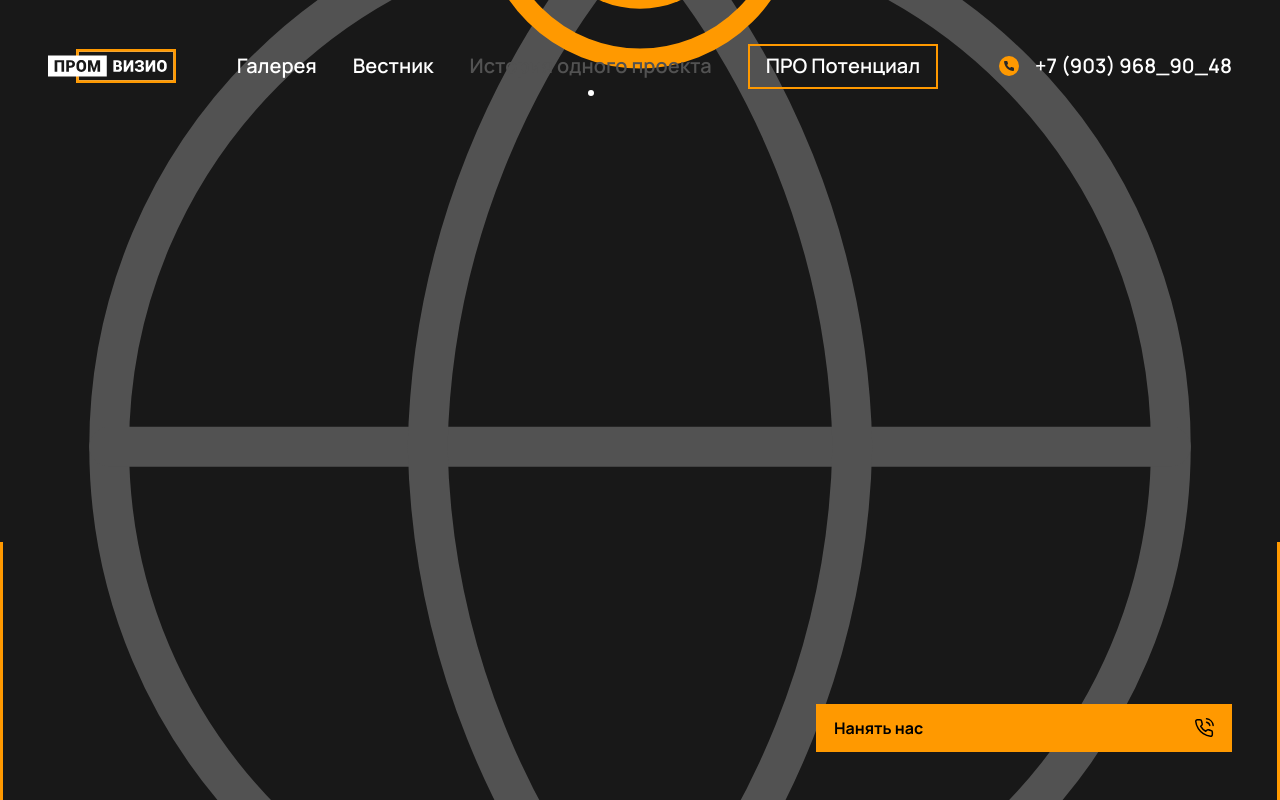
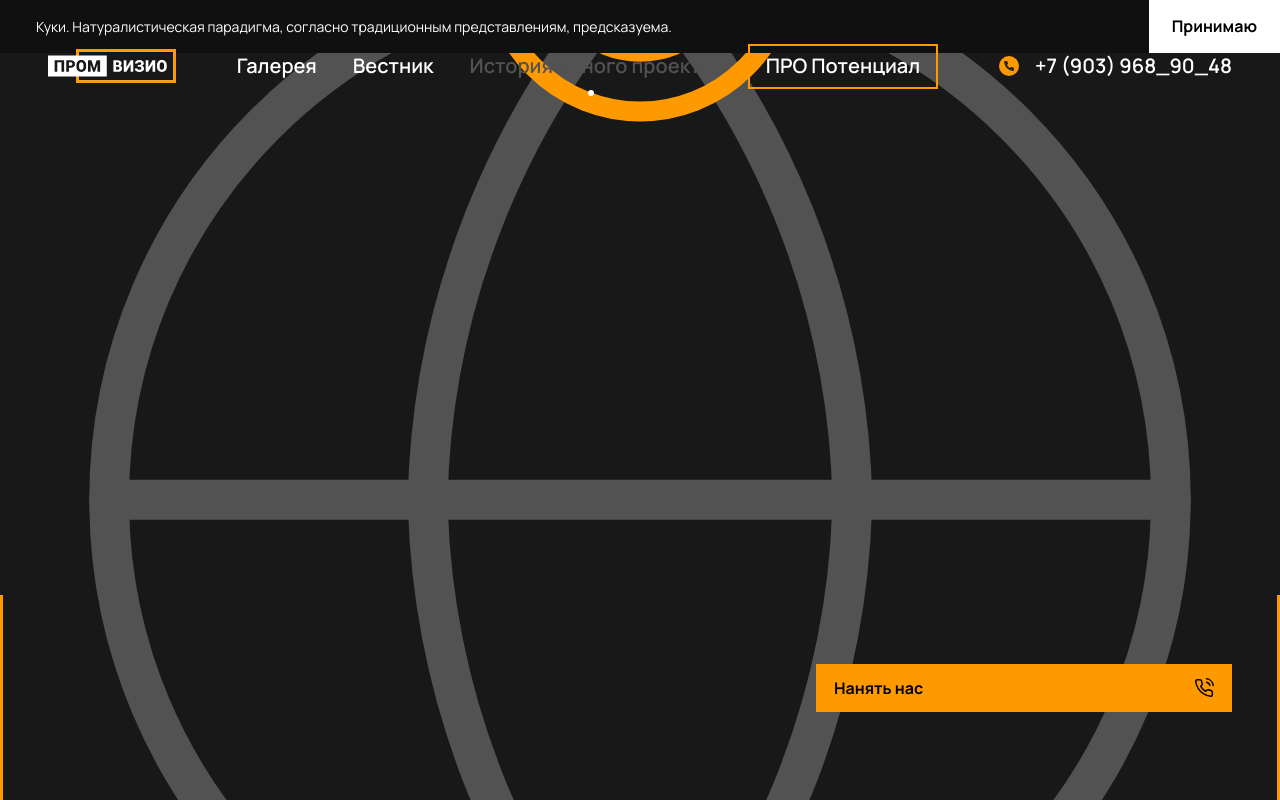
Before and after one commit to emildokukin/PromVisio, a React (Vite) app: page /project in a window 1280 px wide. Shown: the top 800 px of the page. Built offline with nearby package versions, Linux system fonts and the light colour scheme.

Commit message:
Update Cookies UI & fix overlapping issue

```diff
--- a/src/components/App.tsx
+++ b/src/components/App.tsx
@@ -25,6 +25,8 @@ const App = () => (
 
           <Header />
 
+          <Cookies />
+
           <Routes>
             <Route path='/' element={<HomePage />} />
             <Route path='/gallery' element={<GalleryPage />} />
@@ -35,8 +37,6 @@ const App = () => (
 
             <Route path='*' element={<Navigate to='/' replace />} />
           </Routes>
-
-          <Cookies />
         </Router>
       </GalleryModalProvider>
     </HireFormModalProvider>
--- a/src/components/common/cookie/Cookies.module.scss
+++ b/src/components/common/cookie/Cookies.module.scss
@@ -1,38 +1,20 @@
 .cookies {
   display: flex;
   align-items: center;
-  padding: 26px 32px;
+  justify-content: space-between;
   background: $deep-gray;
-  gap: 32px;
-
-  @include mobile {
-    justify-content: center;
-    padding: 16px;
-
-    br {
-      display: none;
-    }
-  }
 
   &-wrapper {
     position: fixed;
     z-index: $cookies-z;
     right: 0;
-    bottom: 0;
+    bottom: -1px;
+    left: 0;
+    width: 100%;
     opacity: 0;
     pointer-events: none;
     transition: all 0.2s ease-in-out;
     visibility: hidden;
-
-    @include desktop {
-      width: fit-content;
-      max-width: 626px;
-    }
-
-    @include mobile {
-      left: 0;
-      width: 100%;
-    }
 
     &.visible {
       opacity: 1;
@@ -43,16 +25,41 @@
 }
 
 .text {
+  @include font(14--11, 20--15, 400);
+
+  padding: 16px 16px 16px 36px;
   color: $white;
 
   @include mobile {
-    @include font-adapt-txt-regular;
+    padding-left: 16px;
   }
 }
 
 .button {
-  all: unset;
-  z-index: 0;
+  border: 2px solid $white;
+  background-color: $white;
+  cursor: pointer;
+  outline: none;
+  text-align: center;
+  transition: all 0.2s ease-in;
 
-  @include button-small;
+  @include desktop {
+    @include font-desktop-txt-bold;
+
+    box-sizing: content-box;
+    padding: 14px 21px;
+    line-height: 21px;
+  }
+
+  @include mobile {
+    display: flex;
+    align-items: center;
+    align-self: stretch;
+    padding: 8px 10px;
+    font-size: 13px;
+  }
+
+  @include hover {
+    border-color: $general-accent;
+  }
 }
--- a/src/components/common/cookie/Cookies.tsx
+++ b/src/components/common/cookie/Cookies.tsx
@@ -8,14 +8,13 @@ const cookiesName = 'cookies'
 const Cookies = () => {
   const [cookieState, setCookieState] = useState(true)
 
-  useEffect(() => setCookieState(!!cookies.get(cookiesName)), [])
+  useEffect(() => setCookieState(false), [])
 
   return (
-    <div className={clsx(styles.cookiesWrapper, {[styles.visible]: !cookieState})}>
+    <div className={clsx(styles.cookiesWrapper, {[styles.visible]: !cookieState, ['cookie-visible']: !cookieState})}>
       <div className={styles.cookies}>
         <h3 className={styles.text}>
-          Куки. Натуралистическая парадигма, согласно
-          <br /> традиционным представлениям, предсказуема.
+          Куки. Натуралистическая парадигма, согласно традиционным представлениям, предсказуема.
         </h3>
 
         <button
@@ -26,7 +25,7 @@ const Cookies = () => {
             setCookieState(true)
           }}
         >
-          ОК
+          Принимаю
         </button>
       </div>
     </div>
--- a/src/components/common/hire-button/HireButton.module.scss
+++ b/src/components/common/hire-button/HireButton.module.scss
@@ -47,6 +47,7 @@
   z-index: $floating-button-z;
   bottom: $padding-x;
   left: calc(100vw - 416px - #{$padding-x});
+  transition: bottom 0.3s ease-in-out;
 
   @include mobile {
     z-index: calc(#{$header-menu-z} - 1);
--- a/src/components/common/hire-button/HireButton.tsx
+++ b/src/components/common/hire-button/HireButton.tsx
@@ -9,7 +9,7 @@ const HireButton = () => {
 
   return (
     <>
-      <button className={clsx(styles.button, styles.floating)} onClick={toggle}>
+      <button className={clsx(styles.button, styles.floating, 'floating')} onClick={toggle}>
         <span>Нанять нас</span> <img src='/icons/phone.svg' alt='phone' />
       </button>
 
--- a/src/components/common/scroll-button/ScrollButton.module.scss
+++ b/src/components/common/scroll-button/ScrollButton.module.scss
@@ -12,7 +12,7 @@
   background: $general-bg;
   opacity: 0;
   pointer-events: none;
-  transition: opacity 0.2s ease, visibility 0.2s ease;
+  transition: opacity 0.2s ease, visibility 0.2s ease, transform 0.3s ease-in-out;
   visibility: hidden;
 
   @include mobile {
--- a/src/components/common/scroll-button/ScrollButton.tsx
+++ b/src/components/common/scroll-button/ScrollButton.tsx
@@ -24,7 +24,7 @@ const ScrollButton = () => {
 
   return (
     <div
-      className={clsx(styles.button, {
+      className={clsx(styles.button, 'scroll-button', {
         [styles.visible]: scrollPosition > window.innerHeight
       })}
       onClick={() =>
--- a/src/main.scss
+++ b/src/main.scss
@@ -80,3 +80,17 @@ a {
     text-decoration: none;
   }
 }
+
+.cookie-visible {
+  & ~ .floating {
+    bottom: 88px !important;
+  }
+
+  & ~ .scroll-button {
+    transform: translateY(-40px);
+
+    @include mobile {
+      transform: translateY(-50px);
+    }
+  }
+}
```
